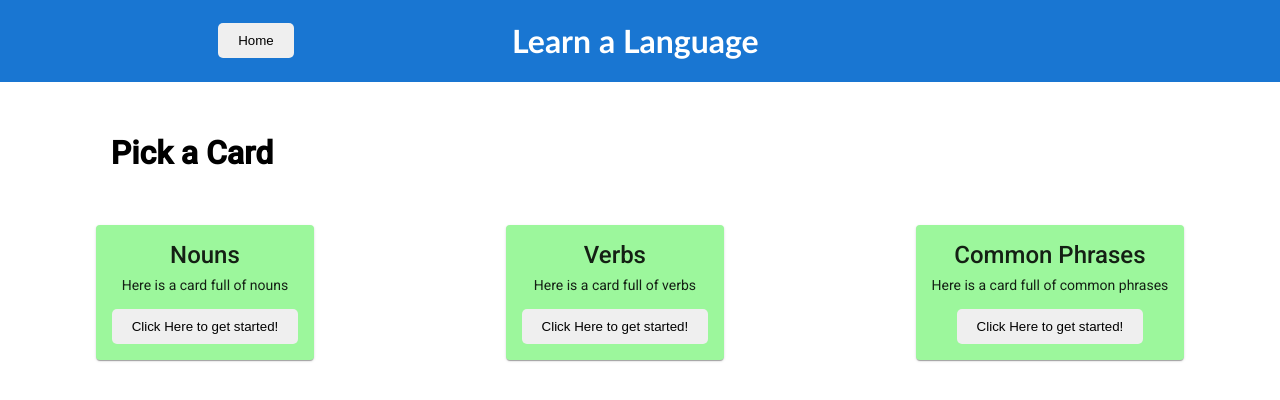
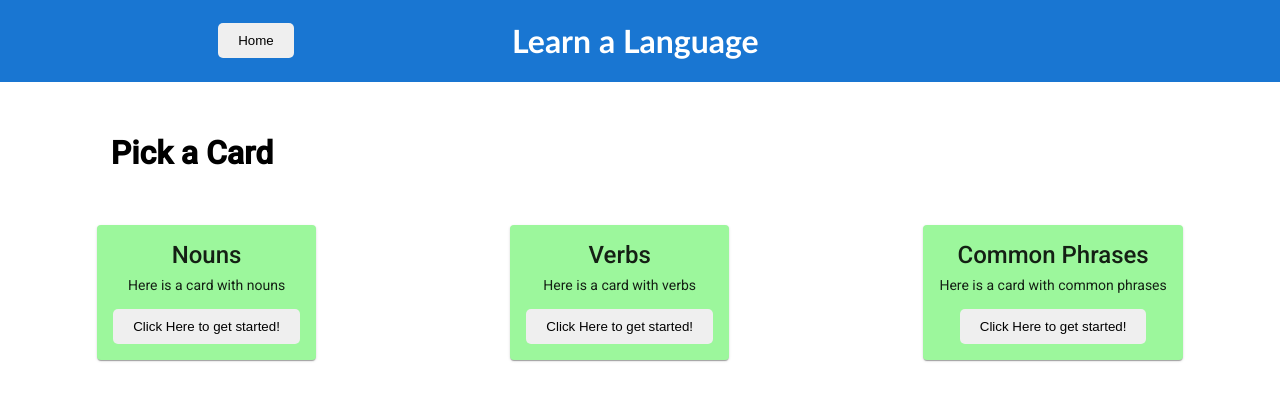
Before and after one commit to farshad-s/learn-a-lang, an Angular app: page /home/Urdu in a window 1280 px wide. Shown: the top 400 px of the page. Built offline with nearby package versions, Linux system fonts and the light colour scheme.

Commit message:
updated description of each category

```diff
--- a/src/app/shared/categories-list.ts
+++ b/src/app/shared/categories-list.ts
@@ -3,17 +3,17 @@ import { ICategories } from './categories';
 export const CATEGORIES: ICategories[] = [
   {
     category: 'Nouns',
-    description: 'Here is a card full of nouns',
+    description: 'Here is a card with nouns',
     button: 'Click here to get started!',
   },
   {
     category: 'Verbs',
-    description: 'Here is a card full of verbs',
+    description: 'Here is a card with verbs',
     button: 'Click here to get started!',
   },
   {
     category: 'Common Phrases',
-    description: 'Here is a card full of common phrases',
+    description: 'Here is a card with common phrases',
     button: 'Click here to get started!',
   },
 ];
```
